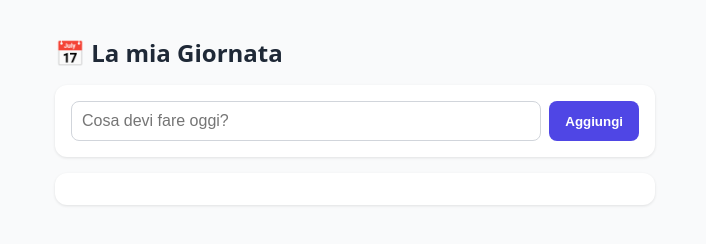
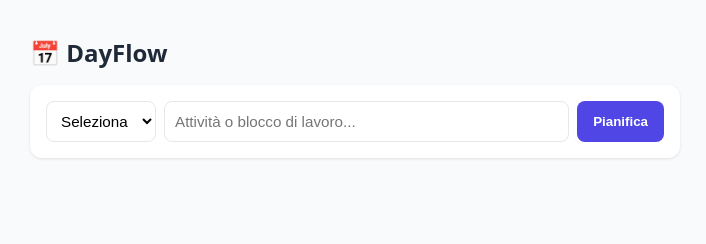
Before and after one commit to maxiano/MaxTime, a plain HTML site: page index.html in a window 1280 px wide. Shown: the whole page, without its empty margins (285-991 px from the left). Drawn offline with Linux system fonts and the light colour scheme; no server answers.

Commit message:
Update index.html

```diff
--- a/index.html
+++ b/index.html
@@ -3,40 +3,67 @@
 <head>
     <meta charset="UTF-8">
     <meta name="viewport" content="width=device-width, initial-scale=1.0">
-    <title>DayFlow - La mia giornata</title>
+    <title>DayFlow - Time Blocking</title>
     <link rel="manifest" href="manifest.json">
     <meta name="theme-color" content="#4f46e5">
     <style>
-        :root { --primary: #4f46e5; --bg: #f9fafb; --card: #ffffff; --text: #1f2937; }
+        :root { --primary: #4f46e5; --bg: #f9fafb; --card: #ffffff; --text: #1f2937; --border: #e5e7eb; }
         body { font-family: system-ui, -apple-system, sans-serif; background: var(--bg); color: var(--text); margin: 0; padding: 20px; display: flex; justify-content: center; }
-        .container { width: 100%; max-width: 600px; }
-        h1 { font-size: 1.5rem; margin-bottom: 1rem; }
+        .container { width: 100%; max-width: 650px; }
+        h1 { font-size: 1.5rem; margin-bottom: 1rem; display: flex; justify-content: space-between; align-items: center; }
         .card { background: var(--card); padding: 16px; border-radius: 12px; box-shadow: 0 1px 3px rgba(0,0,0,0.1); margin-bottom: 16px; }
-        form { display: flex; gap: 8px; }
-        input[type="text"] { flex: 1; padding: 10px; border: 1px solid #d1d5db; border-radius: 8px; font-size: 1rem; }
+
+        /* Form Time Blocking */
+        form { display: grid; grid-template-columns: 110px 1fr auto; gap: 8px; }
+        @media(max-width: 500px) { form { grid-template-columns: 1fr; } }
+        input, select { padding: 10px; border: 1px solid var(--border); border-radius: 8px; font-size: 0.95rem; background: #fff; }
         button { background: var(--primary); color: white; border: none; padding: 10px 16px; border-radius: 8px; cursor: pointer; font-weight: 600; }
         button:hover { opacity: 0.9; }
+
+        /* Lista dei blocchi orari */
+        .time-block { margin-bottom: 12px; border: 1px solid var(--border); border-radius: 8px; overflow: hidden; background: #fff; }
+        .time-header { background: #f3f4f6; padding: 8px 12px; font-weight: 600; font-size: 0.9rem; color: #4b5563; border-bottom: 1px solid var(--border); }
         ul { list-style: none; padding: 0; margin: 0; }
-        li { display: flex; align-items: center; justify-content: space-between; padding: 10px 0; border-bottom: 1px solid #f3f4f6; }
-        li.completed span { text-decoration: line-through; color: #9ca3af; }
-        .delete-btn { background: #ef4444; padding: 4px 8px; font-size: 0.8rem; }
+        li { display: flex; align-items: center; justify-content: space-between; padding: 10px 12px; border-bottom: 1px solid #f9fafb; }
+        li:last-child { border-bottom: none; }
+        li.completed span.task-text { text-decoration: line-through; color: #9ca3af; }
+        .delete-btn { background: #ef4444; padding: 4px 8px; font-size: 0.8rem; border-radius: 6px; }
+        .empty-slot { padding: 10px 12px; color: #9ca3af; font-size: 0.9rem; font-style: italic; }
     </style>
 </head>
 <body>
 
     <div class="container">
-        <h1>📅 La mia Giornata</h1>
+        <h1>📅 DayFlow <span style="font-size: 0.9rem; font-weight: normal; color: #6b7280;" id="current-date"></span></h1>
 
+        <!-- Form Aggiunta Task con Orario -->
         <div class="card">
             <form id="task-form">
-                <input type="text" id="task-input" placeholder="Cosa devi fare oggi?" required autocomplete="off">
-                <button type="submit">Aggiungi</button>
+                <select id="task-time" required>
+                    <option value="" disabled selected>Seleziona ora</option>
+                    <option value="08:00">08:00</option>
+                    <option value="09:00">09:00</option>
+                    <option value="10:00">10:00</option>
+                    <option value="11:00">11:00</option>
+                    <option value="12:00">12:00</option>
+                    <option value="13:00">13:00</option>
+                    <option value="14:00">14:00</option>
+                    <option value="15:00">15:00</option>
+                    <option value="16:00">16:00</option>
+                    <option value="17:00">17:00</option>
+                    <option value="18:00">18:00</option>
+                    <option value="19:00">19:00</option>
+                    <option value="20:00">20:00</option>
+                    <option value="Inbox">Senza Orario (Inbox)</option>
+                </select>
+                <input type="text" id="task-input" placeholder="Attività o blocco di lavoro..." required autocomplete="off">
+                <button type="submit">Pianifica</button>
             </form>
         </div>
 
-        <div class="card">
-            <ul id="task-list">
-                </ul>
+        <!-- Contenitore della Giornata divisa per Blocchi -->
+        <div id="schedule-container">
+            <!-- Generato dinamicamente da JS -->
         </div>
     </div>
 
```
